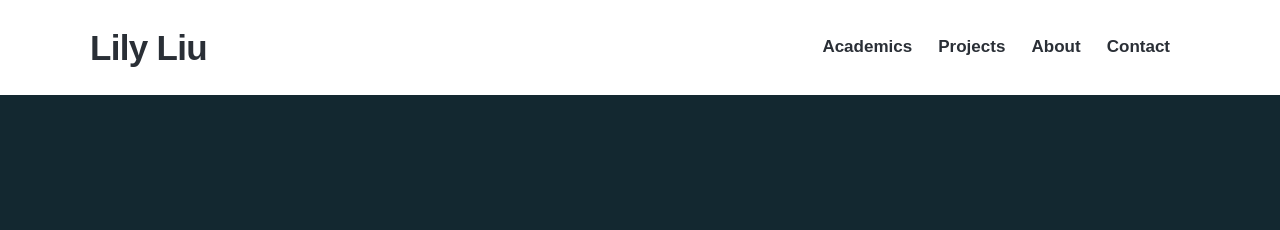
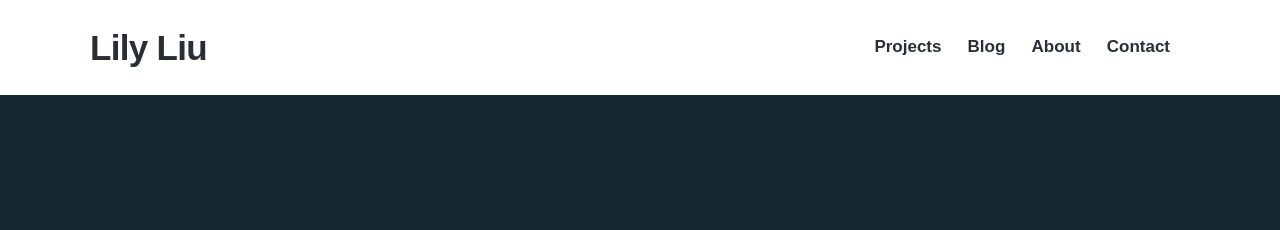
Before and after one commit to lilyliupro/finance, a Jekyll site: the page built from index.html, in a window 1280 px wide. Shown: the top 230 px of the page. Built offline with Jekyll 4.4.1, drawn with Linux system fonts in a browser that asks for light colours; nearby versions of some CDN libraries; some web fonts are replaced.

Commit message:
Update settings.yml

```diff
--- a/_data/settings.yml
+++ b/_data/settings.yml
@@ -8,10 +8,10 @@ header_settings:
 
 menu_settings:
   menu_items:
-    - title: 'Academics'
-      url: '/Projects'
     - title: 'Projects'
-      url: '/blog'
+      url: '/'
+    - title: 'Blog'
+      url: '/blog/'
     - title: 'About'
       url: '/about'
     - title: 'Contact'
```
